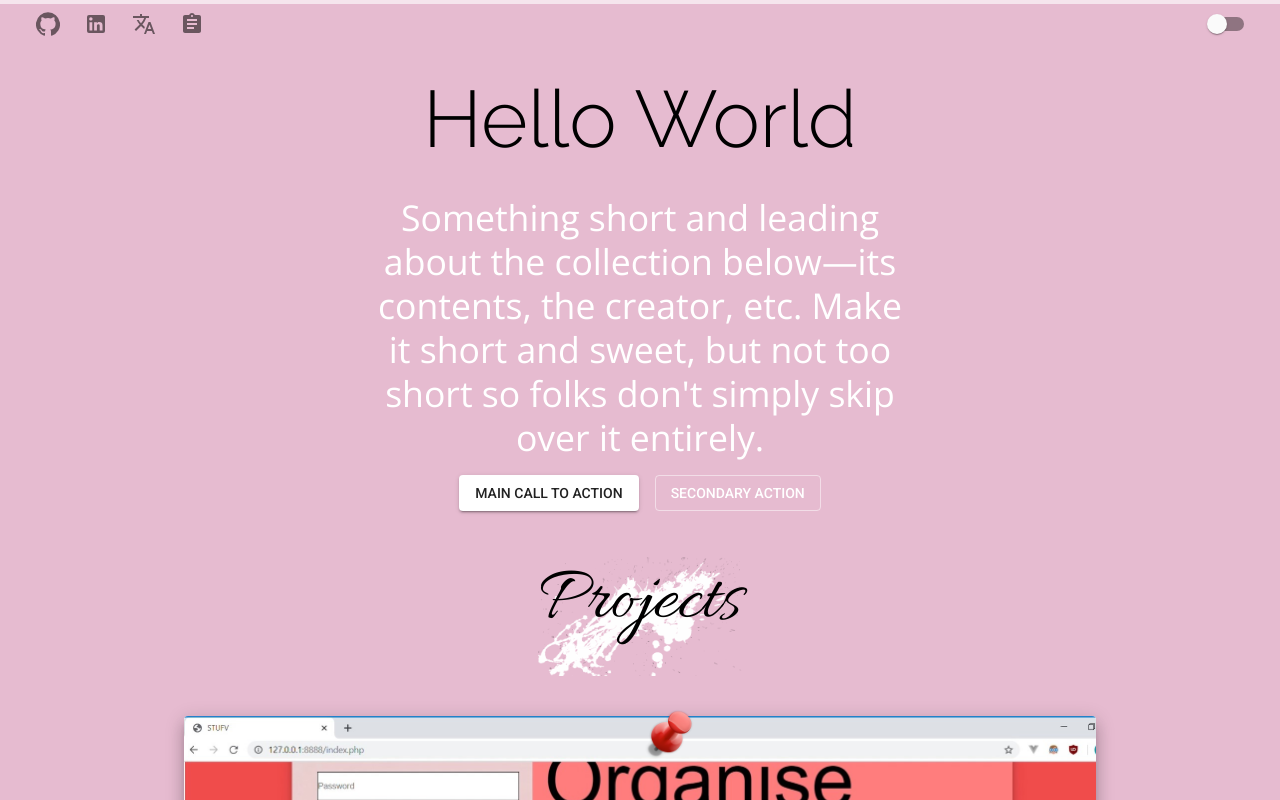
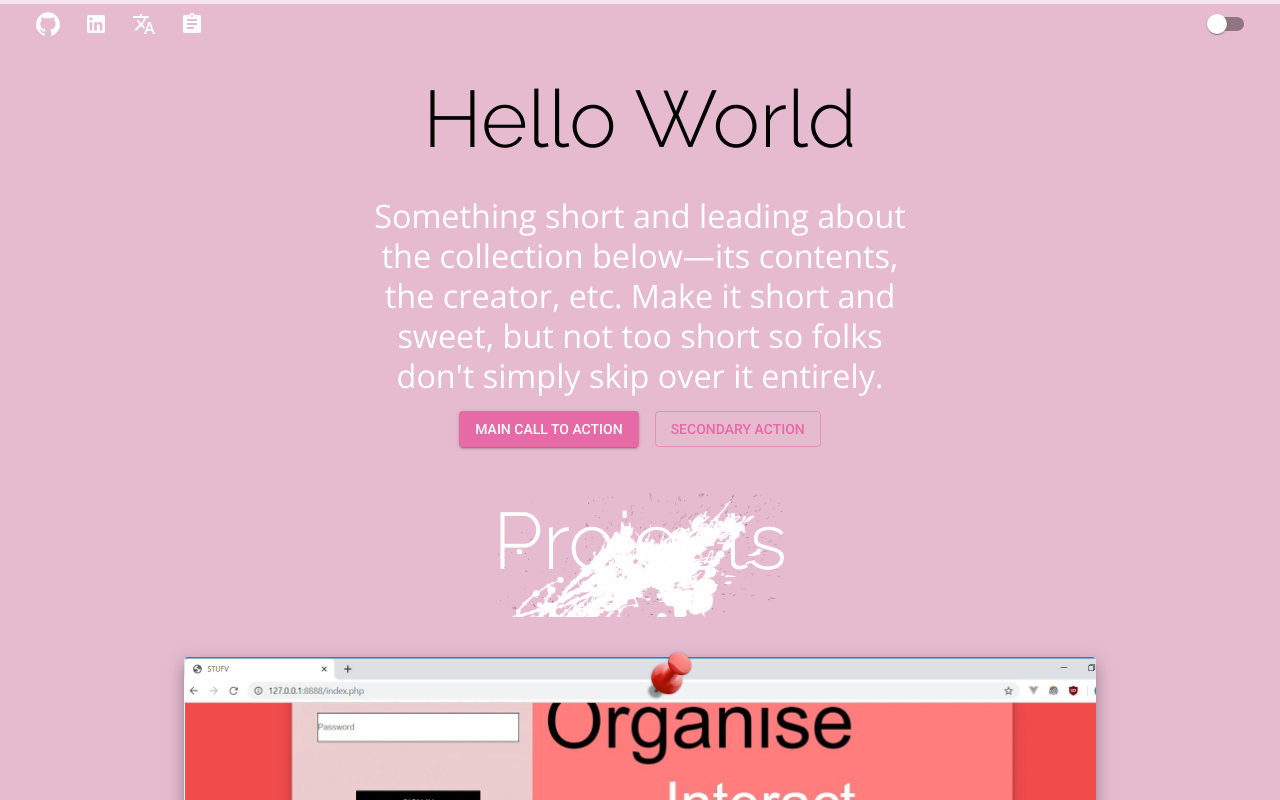
Before and after one commit to qwerty003/Portfolio, a React (Create React App) app: page / in a window 1280 px wide. Shown: the top 800 px of the page. Built offline with nearby package versions, Linux system fonts and the light colour scheme.

Commit message:
Modified theme for dual themes(pink and green) Changed some colours

```diff
--- a/src/index.css
+++ b/src/index.css
@@ -11,3 +11,16 @@ code {
   font-family: source-code-pro, Menlo, Monaco, Consolas, 'Courier New',
     monospace;
 }
+.loader {
+  border: 16px solid #f3f3f3;
+  border-top: 16px solid #3498db;
+  border-radius: 50%;
+  width: 130px;
+  height: 130px;
+  animation: spin 2s linear infinite;
+}
+
+@keyframes spin {
+  0%  { transform: rotate(0deg); }
+  100% { transform: rotate(360deg); }
+}
--- a/src/theme.js
+++ b/src/theme.js
@@ -1,5 +1,5 @@
 import { createMuiTheme, responsiveFontSizes }  from '@material-ui/core/styles';
-import { pink,grey } from '@material-ui/core/colors';
+import { pink,grey,green } from '@material-ui/core/colors';
 
 const theme = responsiveFontSizes(createMuiTheme({
   typography: {
@@ -21,11 +21,61 @@ const theme = responsiveFontSizes(createMuiTheme({
       fontStyle: 'bold',
     },
     h4: {
-      fontSize: '2.2rem',
+      fontSize: '2.1rem',
       fontFamily: 'Open Sans',
     },
     h5: {
-      fontSize: '2.3rem',
+      fontSize: '2.1rem',
+      fontFamily: 'Roboto',
+      fontWeight: 300
+    },
+    body2: {
+      fontSize: '1rem',
+      fontFamily: 'Lato',
+    },
+    subtitle1:{
+      fontSize: '1rem',
+      color: '#544D4D'
+    }
+  },
+  palette: {
+    background: {
+      default: '#E6BBD0'/*light-pink*/
+    },
+    primary: {
+      main: '#E6BBD0',/*light-pink*/
+      icons: green[50],
+      contrastText: grey[500],
+    },
+    secondary: {
+      main: '#E769A6',/*white*/
+      icons: '#FFFFFF'
+    },
+    text: {
+      primary: '#000000',/*black*/
+      secondary: '#FFFFFF',/*white*/
+    }
+  },
+}));
+
+const theme2 = responsiveFontSizes(createMuiTheme({
+  typography: {
+    fontFamily: [
+      'Roboto',
+    ].join(','),
+    h2: {
+      fontSize: '5rem',
+      fontFamily: 'Raleway',
+    },
+    h3: {
+      fontStyle: 'bold',
+    },
+    h4: {
+      fontSize: '2.1rem',
+      fontFamily: 'Open Sans',
+    },
+    h5: {
+      fontSize: '2.1rem',
       fontFamily: 'Roboto',
       fontWeight: 300
     },
@@ -36,40 +86,21 @@ const theme = responsiveFontSizes(createMuiTheme({
   },
   palette: {
     background: {
-      default: '#E6BBD0'/*light-pink*/
+      default: '#91D3AE',/*light-green*/
     },
     primary: {
-      main: '#E6BBD0',/*light-pink*/
+      main: '#91D3AE',/*light-green*/
       icons: pink[100],
       contrastText: grey[500],
     },
     secondary: {
-      main: '#FFFFFF',/*purple*/
+      main: '#5DC288',/*dark-green*/
+      icons: '#FFFFFF',/*white*/
     },
     text: {
       primary: '#000000',/*black*/
-      secondary: '#FFFFFF'/*white*/
-    }
-  },
-}));
-const theme2 = responsiveFontSizes(createMuiTheme({
-  typography: {
-    fontFamily: [
-      'Roboto',
-      'Sacramento',
-      'cursive',
-    ].join(','),
-    h2: {
-      fontSize: '4.8rem',
-      fontFamily: 'Allura',
-      fontWeight: 'normal',
+      secondary: '#FFFFFF',/*white*/
     },
-  },
-  palette: {
-    text: {
-      primary: '#E312A6',/*pink*/
-      secondary: '#000000'
-    }
   },
 }));
 
```
